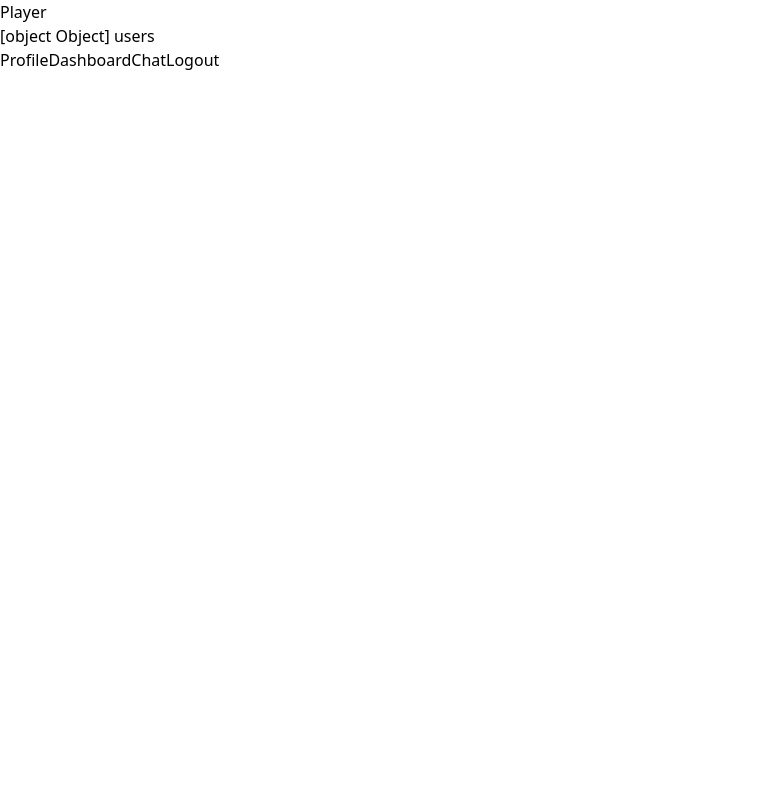
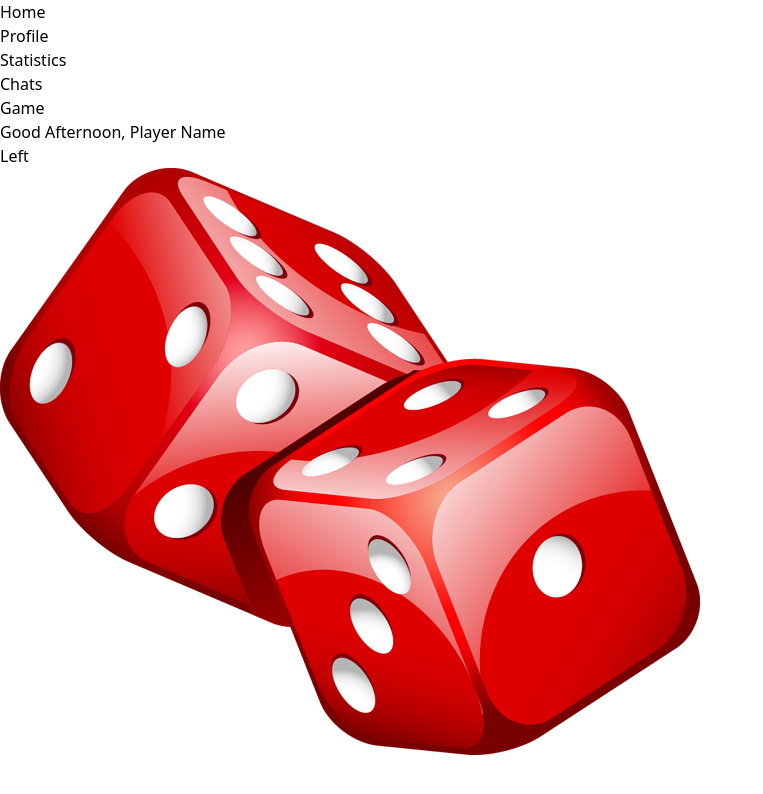
Before and after one commit to saagarbhujel/yt-test, a React (Vite) app: page / in a window 1280 px wide. Shown: the top 794 px of the page, without its empty margins (0-763 px from the left). Built offline with nearby package versions, Linux system fonts and the light colour scheme; no server answers.

Commit message:
section added

```diff
--- a/src/pages/home/Home.tsx
+++ b/src/pages/home/Home.tsx
@@ -3,6 +3,8 @@ import {Link} from "react-router-dom";
 import Player from '../../components/Player.tsx'
 import useLogout from "../../hooks/useLogout.ts";
 import LeftAside from "../../components/LeftAside.tsx";
+import NavBar from "./NavBar.tsx";
+import Hero from "./Hero.tsx";
 
 const Home = () => {
     const logout = useLogout()
@@ -11,8 +13,17 @@ const Home = () => {
     }
   return (
     <>
+      <section className="flex">
+        <div className="fixed">
+          <LeftAside />
+        </div>
+        <div className=" ml-[20vw]">
+          <NavBar />
+          <Hero />
+        </div>
+      </section>
 
-
+      {/*
     <section className="flex ">
    <div>
 
@@ -25,9 +36,9 @@ const Home = () => {
       <Link to={"/chat"}>Chat</Link>
        < button onClick={handleClick}>Logout</button>
     </div>
-    </section>
+    </section> */}
     </>
-  )
+  );
 }
 
 export default Home
```
